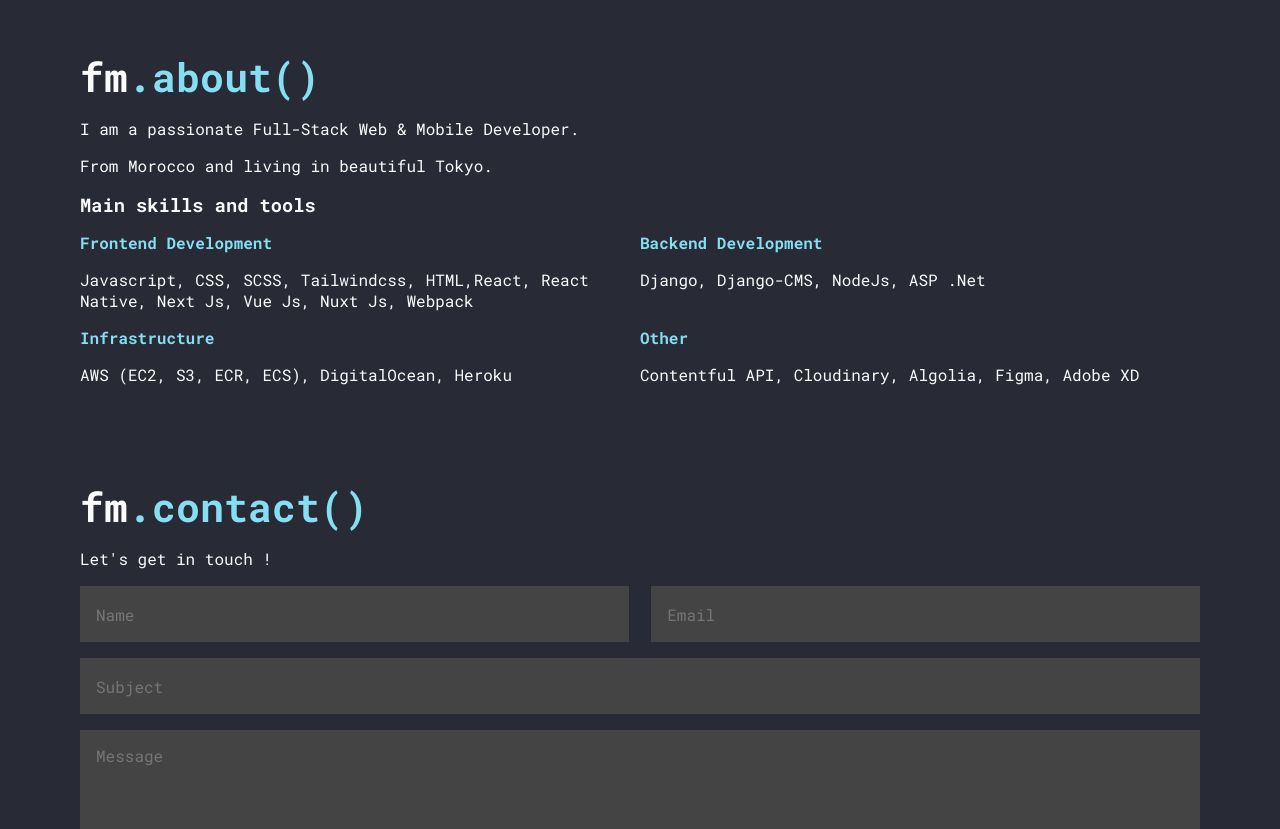
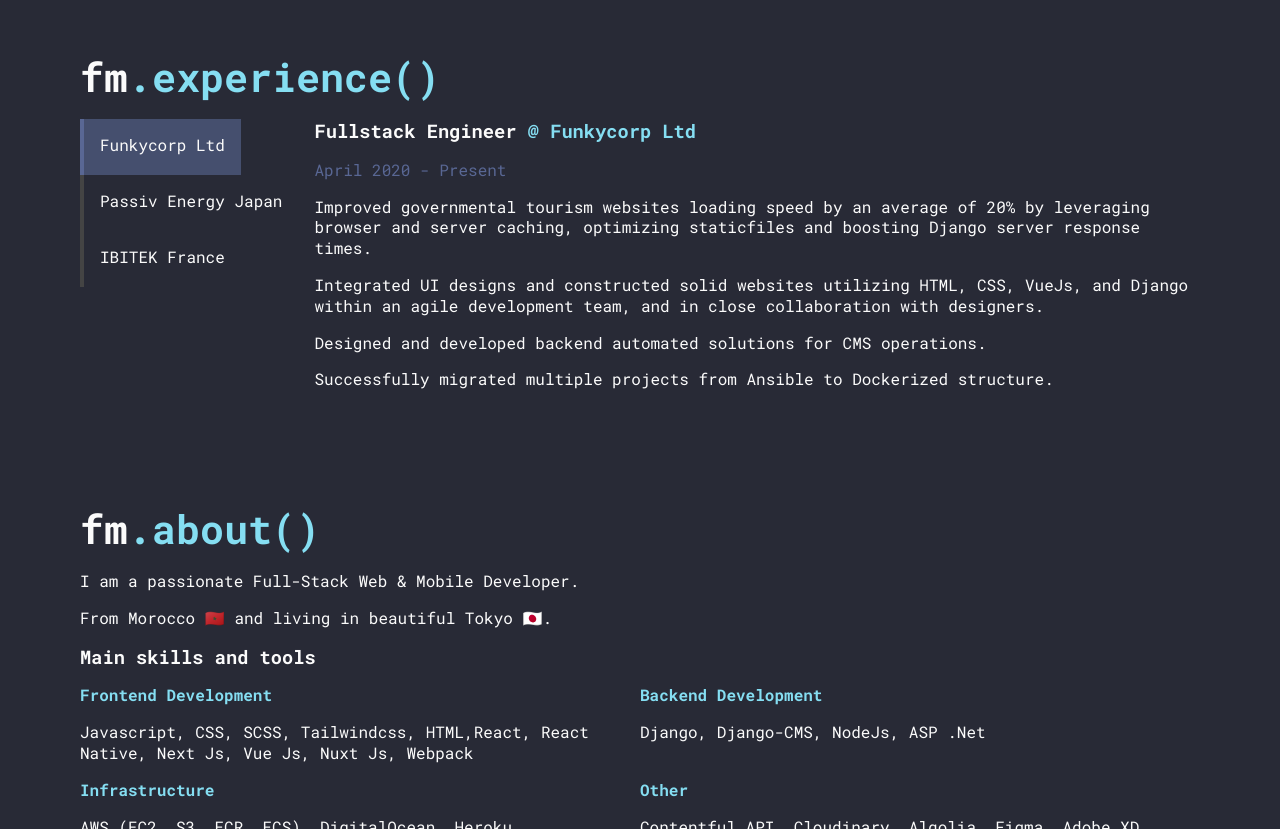
Before and after one commit to fouadmen/portfolio, a Gatsby site: page / in a window 1280 px wide. Shown: the part 799-1628 px from the top of the page. Built offline with nearby package versions, Linux system fonts and the light colour scheme; Gatsby itself is replaced by a stand-in of ours.

Commit message:
Add experiences section

```diff
--- a/src/components/header.js
+++ b/src/components/header.js
@@ -18,10 +18,10 @@
             <span></span>
           </a>
           <div className={`header__links ${open ? "open" : ""}`}>
-            <a href="#">.is()</a>
-            <a href="#">.experience()</a>
-            <a href="#">.about()</a>
-            <a href="#">.contact()</a>
+            <a href="#is">.is()</a>
+            <a href="#experience">.experience()</a>
+            <a href="#about">.about()</a>
+            <a href="#contact">.contact()</a>
           </div>
         </nav>
       </header>
--- a/src/pages/index.js
+++ b/src/pages/index.js
@@ -3,6 +3,48 @@
 import Header from '../components/header'
 
 const IndexPage = () => {
+  const data = [
+    {
+      id:"dwdw343d33dx3",
+      company : "Funkycorp Ltd",
+      position:"Fullstack Engineer",
+      period : "April 2020 - Present",
+      tasks : [
+        "Improved governmental tourism websites loading speed by an average of 20% by leveraging browser and server caching, optimizing staticfiles and boosting Django server response times.",
+        "Integrated UI designs and constructed solid websites utilizing HTML, CSS, VueJs, and Django within an agile development team, and in close collaboration with designers.",
+        "Designed and developed backend automated solutions for CMS operations.",
+        "Successfully migrated multiple projects from Ansible to Dockerized structure."
+      ]
+    },
+    {
+      id:"d866w3438673dx3",
+      company : "Passiv Energy Japan",
+      position:"Software Engineer Intern",
+      period : "Septembre 2019 - February 2020",
+      tasks : [
+        "Developed the whole real time and event based system architecture from scratch for air conditioning passive controller.",
+        "Developed a mobile application to control and monitor the air condition in React Native, as well as designing and developing RESTful API with NodeJS on the backend and data modelling.",
+        "Optimized ESP32 firmware."
+      ]
+    },
+    {
+      id:"dwvvhjk88733dx3",
+      company : "IBITEK France",
+      position:"Software Engineer Intern",
+      period : "February 2018 - August 2018 | February 2019 - July 2019",
+      tasks : [
+        "Contributed to the development of Sales Management Software's backend and frontend in ASP .Net.",
+        "Contributed to the development and deployment of a “Technical Documents” management software.",
+        "Meeting with clients for future deployments and to define their needs.",
+        "Deployed the software solutions on the clients' factories in France, Morocco and Algeria."
+      ]
+    }
+  ]
+
+  const companies = data.map(d =>( {id: d.id, company:  d.company}))
+
+  const [currentCompany, setcurrentCompany] = React.useState(0)
+
   return (
     <main className="container">
       <title>Home Page</title>
@@ -16,17 +58,35 @@
       </section>
 
       {/* experiences */}
-
+      <section className="section section__experiences" id="experience">
+        <h2>fm<span className="highlight">.experience()</span></h2>
+        <div className="expriences__wrapper">
+          <div className="tab">
+              {
+                companies.map((c, k)=>(<div onClick={()=>setcurrentCompany(k)} className={`tab__item ${k===currentCompany ? "tab__item__active" : ""}`}>{c.company}</div>))
+              }
+          </div>
+          <div className="experience">
+            <h3 className="company_name">{data[currentCompany].position} <span className="highlight">@ {data[currentCompany].company}</span></h3>
+            <p className="period">{data[currentCompany].period}</p>
+            <ul className="tasks">
+              {
+                data[currentCompany].tasks.map((t)=>(<li>{t}</li>))
+              }
+            </ul>
+          </div>
+        </div>
+      </section>
       {/* about */}
 
       <section className="section" id="about">
         <h2>fm<span className="highlight">.about()</span></h2>
         <p className="subtitle">I am a passionate Full-Stack Web & Mobile Developer.</p>
-        <p className="subtitle">From Morocco and living in beautiful Tokyo.</p>
+        <p className="subtitle">From Morocco 🇲🇦 and living in beautiful Tokyo 🇯🇵.</p>
         <h3>Main skills and tools</h3>
-        <ul>
+        <ul className="skills">
           <li>
-            <h4>Frontend Development</h4>
+            <h4 className="skils__category">Frontend Development</h4>
             <p>Javascript, CSS, SCSS, Tailwindcss, HTML,React, React Native, Next Js, Vue Js, Nuxt Js, Webpack</p>
           </li>
           <li>
--- a/src/styles/components/section.scss
+++ b/src/styles/components/section.scss
@@ -37,7 +37,7 @@
         margin: toRem(16) 0;
     }
 
-    ul {
+    .skills {
         display: flex;
         flex-direction: column;
         li {
@@ -47,6 +47,10 @@
             h4 {
                 color: $tint;
                 margin-bottom: toRem(16);
+            }
+
+            h4:hover {
+                color: $tint-hover;
             }
         }
     }
@@ -81,6 +85,53 @@
             margin: 0 auto;
             text-align: center;
             color: $tint;
+        }
+
+        input[type="submit"]:hover {
+            color: $tint-hover;
+            border: solid 1px $tint-hover;
+        }
+    }
+
+    &__experiences {
+        .expriences__wrapper {
+            .tab {
+                display: flex;
+                flex-direction: row;
+                align-items: center;
+                height: toRem(48);
+                max-width: 100vw;
+                overflow: scroll;
+                margin-top: toRem(16);
+                &__item {
+                    padding: toRem(8) toRem(16);
+                    height: 100%;
+                    white-space: nowrap;
+                    transition: all 300ms ease-in-out;
+                    cursor: pointer;
+                    &__active {
+                        background-color: $light-background;
+                        border-bottom: solid toRem(4) $comment;
+                    }
+                }
+            }
+
+            .experience {
+                display: flex;
+                flex-direction: column;
+
+                :not(:last-child) {
+                    margin-bottom: toRem(16);
+                }
+
+                h3 {
+                    color: $white;
+                }
+
+                .period {
+                    color: $comment;
+                }
+            }
         }
     }
 
@@ -120,7 +171,7 @@
             margin-top: toRem(16);
         }
 
-        ul {
+        .skills {
             flex-direction: row;
             flex-wrap: wrap;
             li {
@@ -163,5 +214,47 @@
             }
         }
 
+        &__experiences {
+            .expriences__wrapper {
+                display: flex;
+                flex-direction: row;
+                min-height: toRem(320);
+                .tab {
+                    width: auto;
+                    height: auto;
+                    flex-direction: column;
+                    flex-shrink: 0;
+                    align-items: flex-start;
+                    &__item {
+                        padding: toRem(16) toRem(16);
+                        border-left: solid toRem(4) $background;
+                        height: toRem(56);
+                        &__active {
+                            background-color: $light-background;
+                            border-left: solid toRem(4) $comment;
+                            border-bottom: none;
+                        }
+                    }
+                }
+
+                .experience {
+                    display: flex;
+                    flex-direction: column;
+                    margin-left: toRem(16);
+                    :not(:last-child) {
+                        margin-bottom: toRem(16);
+                    }
+
+                    h3 {
+                        color: $white;
+                    }
+
+                    .period {
+                        color: $comment;
+                    }
+                }
+            }
+        }
+
     }
 }
--- a/src/styles/globales.scss
+++ b/src/styles/globales.scss
@@ -25,6 +25,7 @@
 
 h1,h2,h3,h4,p{
     margin: 0;
+    cursor: default;
 }
 
 input,textarea {
--- a/src/styles/variables.scss
+++ b/src/styles/variables.scss
@@ -4,6 +4,7 @@
 $tint-hover : #F977C2;
 $white : #FBFBFB;
 $background : #444444;
+$light-background : #454F6E;
 $comment : #596794;
 
 // fonts
```
